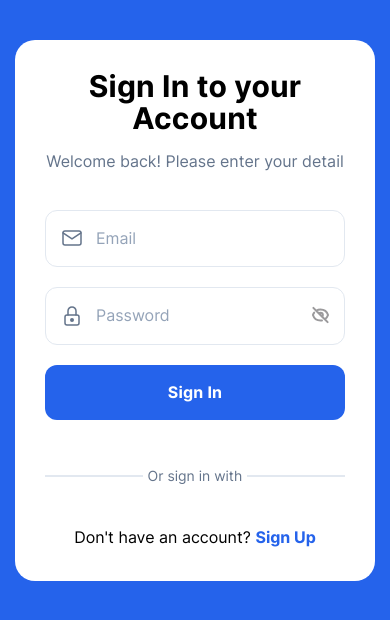
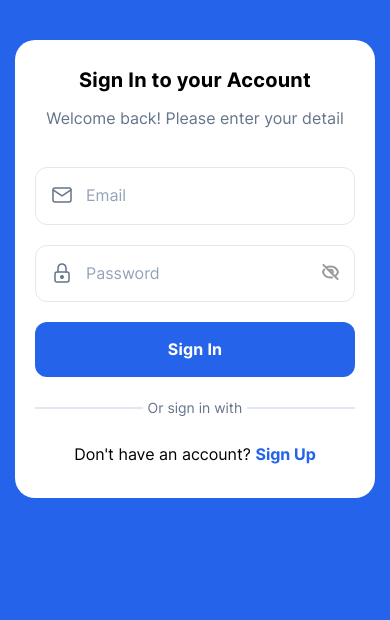
Before and after one commit to AbduramanovLenur/vue-todo, a Vue app: page /SignIn in a window 390 px wide. Shown: the top 620 px of the page. Built offline with nearby package versions, Linux system fonts and the light colour scheme.

Commit message:
[7] fix media query

```diff
--- a/src/assets/styles/variables.scss
+++ b/src/assets/styles/variables.scss
@@ -45,9 +45,5 @@
     --border-radius-alert: 20px;
     --border-radius-input: 12px;
 
-    --md-desktop: 1024px;
-    --xs-mobile: 768px;
-    --mq-mobile: 480px;
-
     --transition-s: 0.5s;
 }
--- a/src/components/FormInfo.vue
+++ b/src/components/FormInfo.vue
@@ -40,7 +40,10 @@ export default {
         background-color: var(--white-color-bc);
         color: var(--turquoise-color);
         padding: 5px;
-        @media (max-width: var(--xs-mobile)) {
+
+        $xs-mobile: 768px;
+
+        @media (max-width: $xs-mobile) {
             margin-bottom: 20px;
         }
     }
--- a/src/components/SortTodo.vue
+++ b/src/components/SortTodo.vue
@@ -52,7 +52,10 @@ export default {
 <style lang="scss" scoped>
 .sort {
   margin-bottom: 20px;
-  @media (max-width: var(--md-desktop)) {
+
+  $md-desktop: 1024px;
+
+  @media (max-width: $md-desktop) {
     margin-bottom: 30px;
   }
   &__filter {
--- a/src/components/TitleForm.vue
+++ b/src/components/TitleForm.vue
@@ -19,10 +19,14 @@ export default {
     letter-spacing: 0.2px;
     max-width: 350px;
     text-align: center;
-    @media (max-width: var(--xs-mobile)) {
+
+    $xs-mobile: 768px;
+    $mq-mobile: 480px;
+
+    @media (max-width: $xs-mobile) {
         font-size: 25px;
     }
-    @media (max-width: var(--mq-mobile)) {
+    @media (max-width: $mq-mobile) {
         font-size: 20px;
     }
 }
--- a/src/components/TodoItem.vue
+++ b/src/components/TodoItem.vue
@@ -73,7 +73,10 @@ export default {
         &.isActive {
             opacity: 0.5;
         }
-        @media (max-width: var(--mq-mobile)) {
+
+        $mq-mobile: 480px;
+
+        @media (max-width: $mq-mobile) {
             gap: 10px;
             padding: 10px;
         }
--- a/src/pages/AuthPages.vue
+++ b/src/pages/AuthPages.vue
@@ -127,7 +127,10 @@ export default {
         background-color: var(--overlay-auth);
         padding: 30px;
         border-radius: 20px;
-        @media (max-width: var(--xs-mobile)) {
+
+        $xs-mobile: 768px;
+
+        @media (max-width: $xs-mobile) {
             padding: 30px 20px;
         }
     }
@@ -143,7 +146,10 @@ export default {
         flex-direction: column;
         width: 100%;
         margin-bottom: 55px;
-        @media (max-width: var(--xs-mobile)) {
+
+        $xs-mobile: 768px;
+
+        @media (max-width: $xs-mobile) {
             margin-bottom: 30px;
         }
     }
@@ -154,7 +160,10 @@ export default {
         max-width: 450px;
         width: 100%;
         margin-bottom: 20px;
-        @media (max-width: var(--mq-mobile)) {
+
+        $mq-mobile: 480px;
+
+        @media (max-width: $mq-mobile) {
             padding: 15px 25px 15px 50px;
         }
         &::placeholder {
--- a/src/pages/MainPages.vue
+++ b/src/pages/MainPages.vue
@@ -167,11 +167,15 @@ export default {
         align-items: center;
         grid-template-columns: repeat(3, 1fr);
         gap: 20px;
-        @media (max-width: var(--xs-mobile)) {
+
+        $xs-mobile: 768px;
+        $mq-mobile: 480px;
+
+        @media (max-width: $xs-mobile) {
             grid-template-columns: repeat(2, 1fr);
             gap: 10px;
         }
-        @media (max-width: var(--mq-mobile)) {
+        @media (max-width: $mq-mobile) {
             grid-template-columns: repeat(1, 1fr);
         }
     }
@@ -205,7 +209,10 @@ export default {
         padding: 20px 50px;
         border-radius: var(--border-radius-alert);
         text-align: center;
-        @media (max-width: 768px) {
+
+        $xs-mobile: 768px;
+
+        @media (max-width: $xs-mobile) {
             font-size: 18px;
             padding: 20px 30px;
         }
--- a/src/pages/SignUpPages.vue
+++ b/src/pages/SignUpPages.vue
@@ -138,7 +138,10 @@ export default {
         background-color: var(--overlay-auth);
         padding: 30px;
         border-radius: 20px;
-        @media (max-width: var(--xs-mobile)) {
+
+        $xs-mobile: 768px;
+
+        @media (max-width: $xs-mobile) {
             padding: 30px 20px;
         }
     }
@@ -148,7 +151,10 @@ export default {
         flex-direction: column;
         width: 100%;
         margin-bottom: 55px;
-        @media (max-width: 768px) {
+
+        $xs-mobile: 768px;
+
+        @media (max-width: $xs-mobile) {
             margin-bottom: 30px;
         }
     }
@@ -159,7 +165,10 @@ export default {
         max-width: 450px;
         width: 100%;
         margin-bottom: 20px;
-        @media (max-width: 480px) {
+
+        $mq-mobile: 480px;
+
+        @media (max-width: $mq-mobile) {
             padding: 15px 25px 15px 50px;
         }
         &::placeholder {
```
